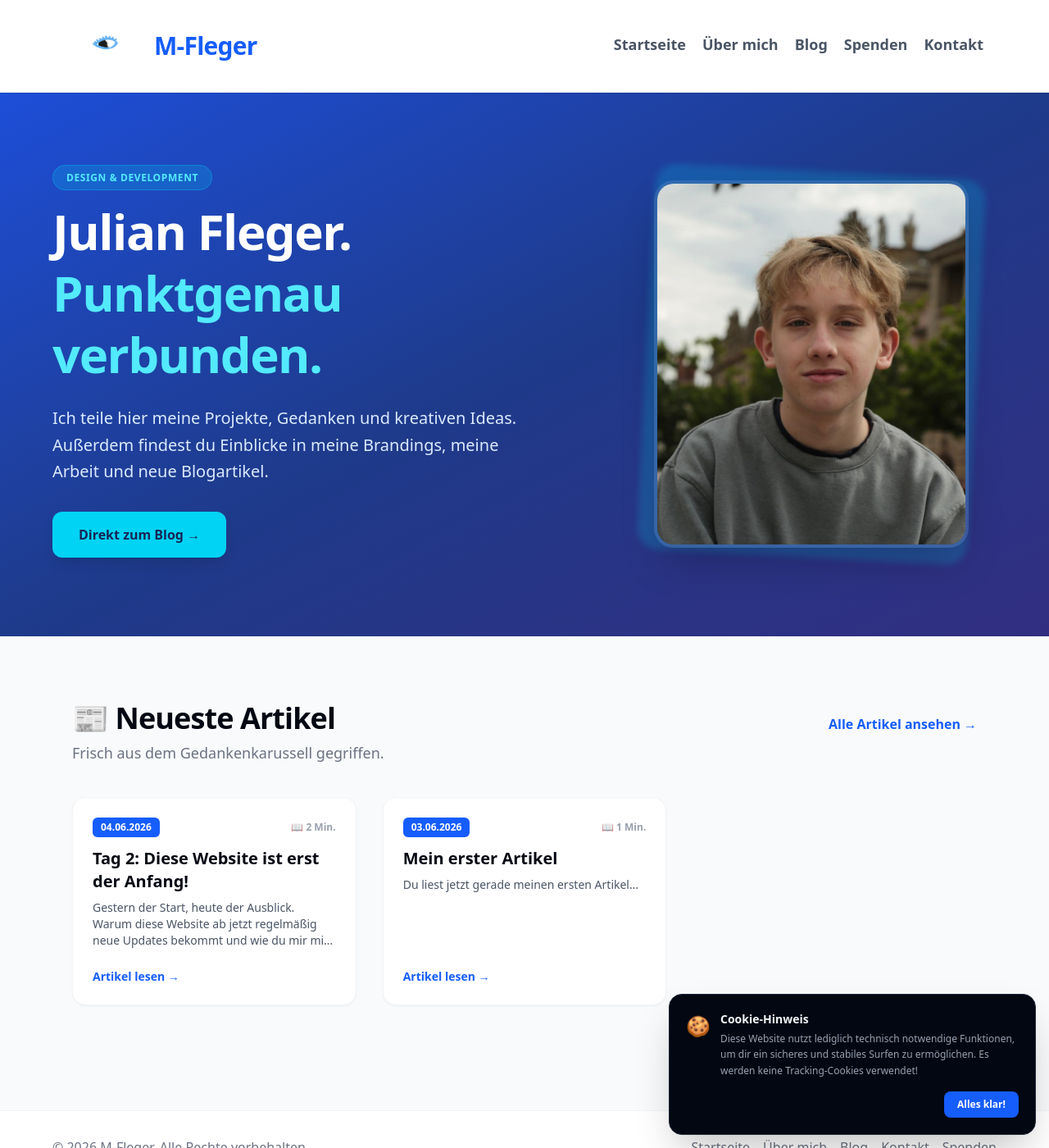
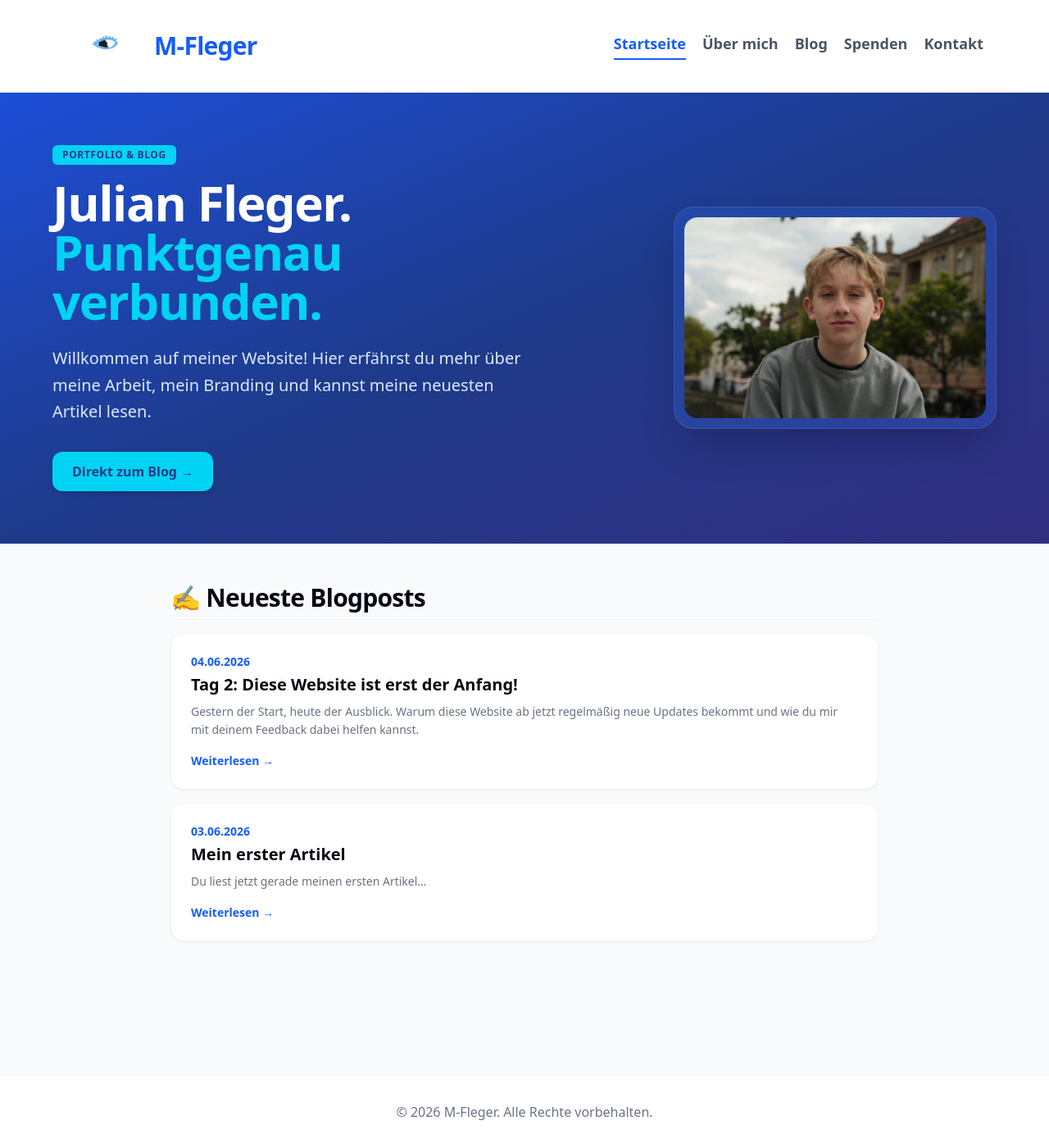
Before and after one commit to julian13053/julian13053.github.io, a Jekyll site: the page built from index.md, in a window 1280 px wide and 1400 px high. Shown: the whole window at 82% size. Built offline with Jekyll 4.4.1, drawn with Linux system fonts in a browser that asks for light colours.

Commit message:
Update index.md

```diff
--- a/index.md
+++ b/index.md
@@ -1,106 +1,87 @@
 ---
 layout: null
-title: Startseite
+title: "Startseite"
 ---
 <html lang="de">
 <head>
     <meta charset="UTF-8">
     <meta name="viewport" content="width=device-width, initial-scale=1.0">
-    <title>M-Fleger | Portfolio & Blog</title>
-
-    <!-- 1. Das Favicon (Logo im Browser-Tab) -->
-    <link rel="icon" type="image/jpeg" href="auge-logo.jpg">
-
-    <!-- 2. Open Graph / WhatsApp-Vorschau für die Startseite -->
-    <meta property="og:type" content="website">
-    <meta property="og:title" content="M-Fleger | Portfolio & Blog">
-    <meta property="og:description" content="Willkommen auf M-Fleger. Entdecke meine Projekte, kreativen Ideen und neuesten Blogartikel!">
-    <meta property="og:image" content="https://julian13053.github.io/auge-logo.jpg">
-    <meta property="og:url" content="https://julian13053.github.io/index.html">
-
+    <title>M-Fleger - Startseite</title>
     <script src="https://cdn.jsdelivr.net/npm/@tailwindcss/browser@4"></script>
-    <style>
-        @keyframes fadeInUp {
-            from { opacity: 0; transform: translateY(20px); }
-            to { opacity: 1; transform: translateY(0); }
-        }
-        .animate-fade-in {
-            animation: fadeInUp 0.8s ease-out forwards;
-        }
-    </style>
+    <link class="rounded-xl" rel="icon" type="image/jpeg" href="/auge-logo.jpg">
 </head>
 <body class="bg-gray-50 text-gray-900 font-sans antialiased flex flex-col min-h-screen">
 
-    <!-- MENÜ -->
+    <!-- NAVIGATION -->
     <nav class="bg-white border-b border-gray-100 sticky top-0 z-50 shadow-xs">
-        {% include navigation.html %}
+        <div class="max-w-6xl mx-auto px-4 py-4 flex flex-col md:flex-row justify-between items-center gap-4">
+            <a href="/index.html" class="flex items-center gap-3 group no-underline text-current">
+                <img src="/auge-logo.jpg" alt="M-Fleger Logo" class="w-16 h-14 md:w-24 md:h-20 rounded-xl md:rounded-2xl object-contain transition-transform duration-300 group-hover:scale-105">
+                <span class="text-2xl md:text-3xl font-black tracking-tight text-blue-600">M-Fleger</span>
+            </a>
+            <div class="flex flex-wrap justify-center gap-x-5 gap-y-2 font-semibold text-gray-600 text-base md:text-lg">
+                <a href="/index.html" class="text-blue-600 border-b-2 border-blue-600 pb-1 transition-all no-underline">Startseite</a>
+                <a href="/ueber-mich.html" class="hover:text-blue-600 hover:border-b-2 hover:border-blue-600 pb-1 transition-all no-underline">Über mich</a>
+                <a href="/blog.html" class="hover:text-blue-600 hover:border-b-2 hover:border-blue-600 pb-1 transition-all no-underline">Blog</a>
+                <a href="/spenden.html" class="hover:text-blue-600 hover:border-b-2 hover:border-blue-600 pb-1 transition-all no-underline">Spenden</a>
+                <a href="/kontakt.html" class="hover:text-blue-600 hover:border-b-2 hover:border-blue-600 pb-1 transition-all no-underline">Kontakt</a>
+            </div>
+        </div>
     </nav>
 
-    <header class="bg-gradient-to-br from-[#1d4ed8] via-[#1e3a8a] to-[#312e81] text-white py-16 md:py-24 px-4 md:px-6 overflow-hidden">
-        <div class="max-w-6xl mx-auto grid md:grid-cols-12 gap-12 items-center animate-fade-in">
-            <div class="md:col-span-7 text-center md:text-left">
-                <span class="bg-cyan-400/20 text-cyan-300 border border-cyan-400/30 font-extrabold px-4 py-1.5 rounded-full text-xs uppercase tracking-wider">Design & Development</span>
-                <h1 class="text-4xl md:text-6xl font-black tracking-tight mt-5 mb-6 leading-tight">
-                    Julian Fleger.<br><span class="text-cyan-300">Punktgenau verbunden.</span>
+    <!-- HERO BANNER -->
+    <section class="bg-gradient-to-br from-[#1d4ed8] via-[#1e3a8a] to-[#312e81] text-white py-16 px-4 md:px-12 w-full">
+        <div class="max-w-6xl mx-auto flex flex-col md:flex-row items-center justify-between gap-12">
+            <!-- Text Links -->
+            <div class="max-w-xl text-center md:text-left">
+                <span class="bg-cyan-400 text-[#1e3a8a] font-bold tracking-wider uppercase text-xs px-3 py-1 rounded-md inline-block mb-4">Portfolio & Blog</span>
+                <h1 class="text-4xl md:text-6xl font-black tracking-tight leading-none mb-6 text-white">
+                    Julian Fleger.<br><span class="text-cyan-400">Punktgenau<br>verbunden.</span>
                 </h1>
-                <p class="text-base md:text-xl text-blue-100 max-w-xl mb-8 leading-relaxed">
-                    Ich teile hier meine Projekte, Gedanken und kreativen Ideas. Außerdem findest du Einblicke in meine Brandings, meine Arbeit und neue Blogartikel.
+                <p class="text-lg md:text-xl font-medium text-blue-100 leading-relaxed mb-8">
+                    Willkommen auf meiner Website! Hier erfährst du mehr über meine Arbeit, mein Branding und kannst meine neuesten Artikel lesen.
                 </p>
-                <a href="blog.html" class="bg-cyan-400 text-blue-950 font-black px-8 py-4 rounded-xl shadow-lg hover:bg-cyan-300 transform hover:-translate-y-1 transition-all duration-300 inline-block no-underline w-full md:w-auto text-center">
+                <!-- Button ohne Verlinkung -->
+                <span class="inline-block bg-cyan-400 text-[#1e3a8a] font-bold px-6 py-3 rounded-xl shadow-md cursor-default select-none">
                     Direkt zum Blog →
-                </a>
+                </span>
             </div>
-            <div class="md:col-span-5 flex justify-center">
-                <div class="relative group">
-                    <div class="absolute inset-0 bg-cyan-400 rounded-3xl transform rotate-3 scale-105 opacity-20 blur-xs transition-transform duration-300 group-hover:rotate-1"></div>
-                    <img src="ich.jpeg" alt="Julian Fleger" class="relative w-72 h-80 md:w-96 md:h-[28rem] object-cover rounded-3xl shadow-2xl border-4 border-white/10 transition-transform duration-300 group-hover:scale-105">
-                </div>
+            <!-- Bild Rechts (15% größer) -->
+            <div class="relative shrink-0 p-3 bg-blue-500/20 rounded-3xl border border-white/10 shadow-2xl max-w-md w-full md:w-auto">
+                <img src="/ich.jpeg" alt="Julian Fleger" class="w-full md:w-92 h-auto rounded-2xl object-cover">
             </div>
         </div>
-    </header>
+    </section>
 
-    <main class="max-w-6xl mx-auto px-4 md:px-6 py-12 md:py-20 flex-grow w-full">
-        <div class="mb-12">
-            <div class="flex flex-col md:flex-row justify-between items-center md:items-baseline mb-10 gap-4 text-center md:text-left">
-                <div>
-                    <h2 class="text-3xl md:text-4xl font-black text-gray-950 tracking-tight">📰 Neueste Artikel</h2>
-                    <p class="text-gray-500 text-base md:text-lg mt-2">Frisch aus dem Gedankenkarussell gegriffen.</p>
-                </div>
-                <a href="blog.html" class="text-blue-600 font-bold hover:text-blue-800 transition-colors flex items-center gap-1 group no-underline">
-                    Alle Artikel ansehen <span class="transform group-hover:translate-x-1 transition-transform">→</span>
-                </a>
-            </div>
+    <!-- MAIN CONTENT AREA -->
+    <main class="flex-grow max-w-4xl w-full mx-auto px-4 py-12">
 
-            <div class="grid grid-cols-1 md:grid-cols-3 gap-6 md:gap-8">
-                {% for post in site.posts limit:3 %}
-                <div class="bg-white border border-gray-100 p-6 rounded-2xl shadow-xs flex flex-col justify-between hover:shadow-md hover:scale-105 transition-all duration-300">
-                    <div>
-                        <div class="flex justify-between items-center mb-3">
-                            <span class="text-xs bg-blue-600 text-white px-2.5 py-1 rounded-md font-bold uppercase">{{ post.date | date: "%d.%m.%Y" }}</span>
-                            {% assign words = post.content | strip_html | number_of_words %}
-                            {% assign read_time = words | divided_by: 180 | plus: 1 %}
-                            <span class="text-xs text-gray-400 font-semibold">📖 {{ read_time }} Min.</span>
-                        </div>
+        <!-- BLOGPOSTS -->
+        <div class="space-y-6">
+            <h2 class="text-3xl font-black text-gray-950 tracking-tight border-b border-gray-100 pb-2 mb-4">✍️ Neueste Blogposts</h2>
 
-                        <h3 class="text-xl font-black text-gray-950 mt-1 mb-2 line-clamp-2">{{ post.title }}</h3>
-                        <p class="text-gray-600 text-sm mb-4 line-clamp-3">{{ post.excerpt | strip_html }}</p>
-                    </div>
-                    <a href="{{ post.url | relative_url }}" class="text-blue-600 font-bold text-sm hover:text-blue-800 no-underline inline-block mt-2">
-                        Artikel lesen →
+            {% for post in site.posts %}
+                <article class="bg-white border border-gray-100 p-6 rounded-2xl shadow-xs hover:shadow-md transition-all mb-4">
+                    <span class="text-sm font-bold text-blue-600 block mb-1">{{ post.date | date: "%d.%m.%Y" }}</span>
+                    <h3 class="text-xl font-black text-gray-950 mb-2">
+                        <a href="{{ post.url }}" class="hover:text-blue-600 transition-colors no-underline text-gray-950">{{ post.title }}</a>
+                    </h3>
+                    <p class="text-gray-500 font-medium text-sm leading-relaxed mb-4">
+                        {{ post.excerpt | strip_html | truncatewords: 30 }}
+                    </p>
+                    <a href="{{ post.url }}" class="inline-flex items-center gap-1 text-sm font-bold text-blue-600 hover:text-blue-700 no-underline">
+                        Weiterlesen →
                     </a>
-                </div>
-                {% else %}
-                <div class="col-span-1 md:col-span-3 text-center py-12 bg-gray-100 rounded-2xl">
-                    <p class="text-gray-500 text-lg font-medium">Bisher wurden noch keine Blog-Artikel veröffentlicht.</p>
-                </div>
-                {% endfor %}
-            </div>
+                </article>
+            {% endfor %}
         </div>
+
     </main>
 
     <!-- FOOTER -->
-    {% include footer.html %}
+    <footer class="bg-white border-t border-gray-100 py-8 px-4 text-center text-gray-500 font-medium mt-auto">
+        <p>&copy; 2026 M-Fleger. Alle Rechte vorbehalten.</p>
+    </footer>
 
-    {% include cookie-banner.html %}
 </body>
 </html>
```
